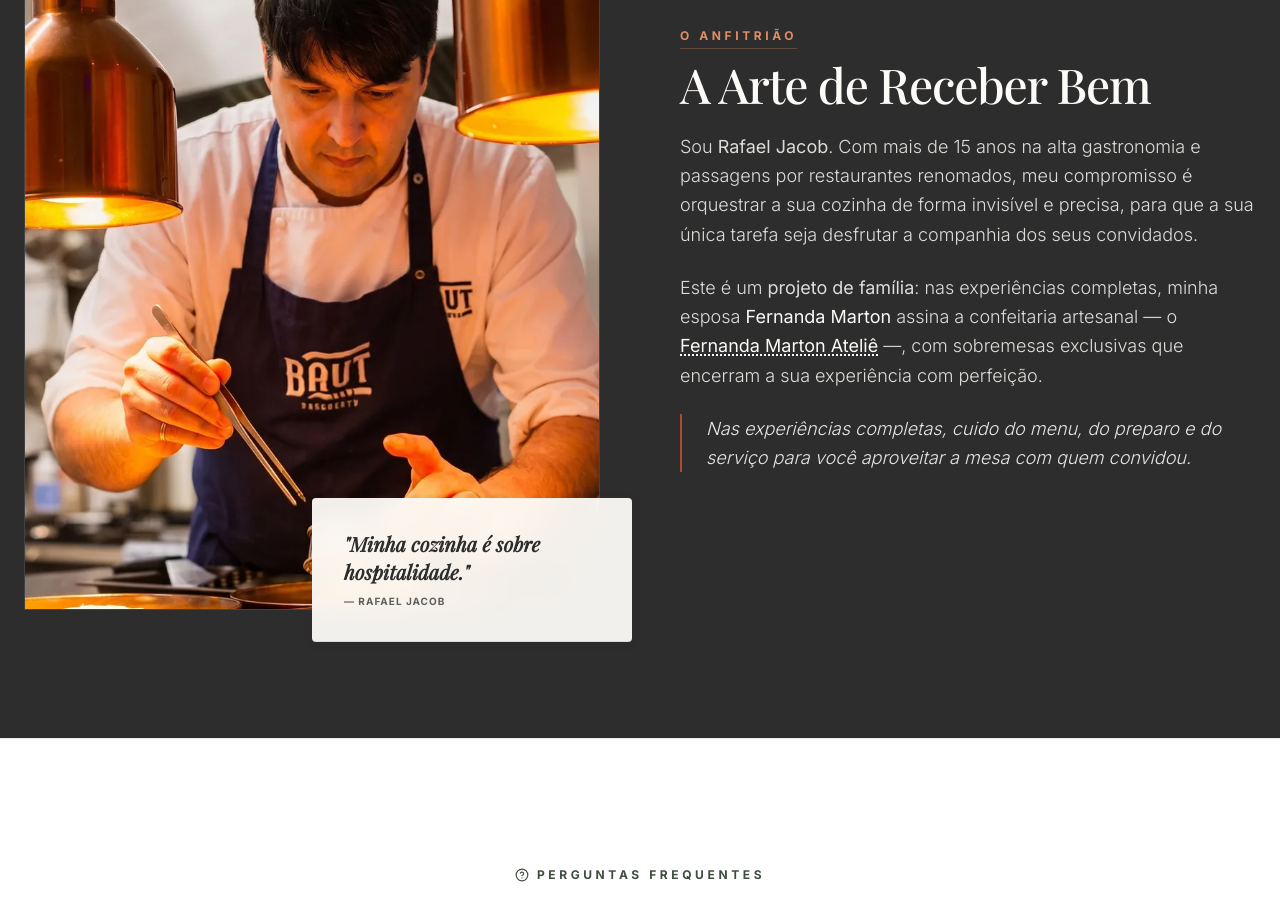
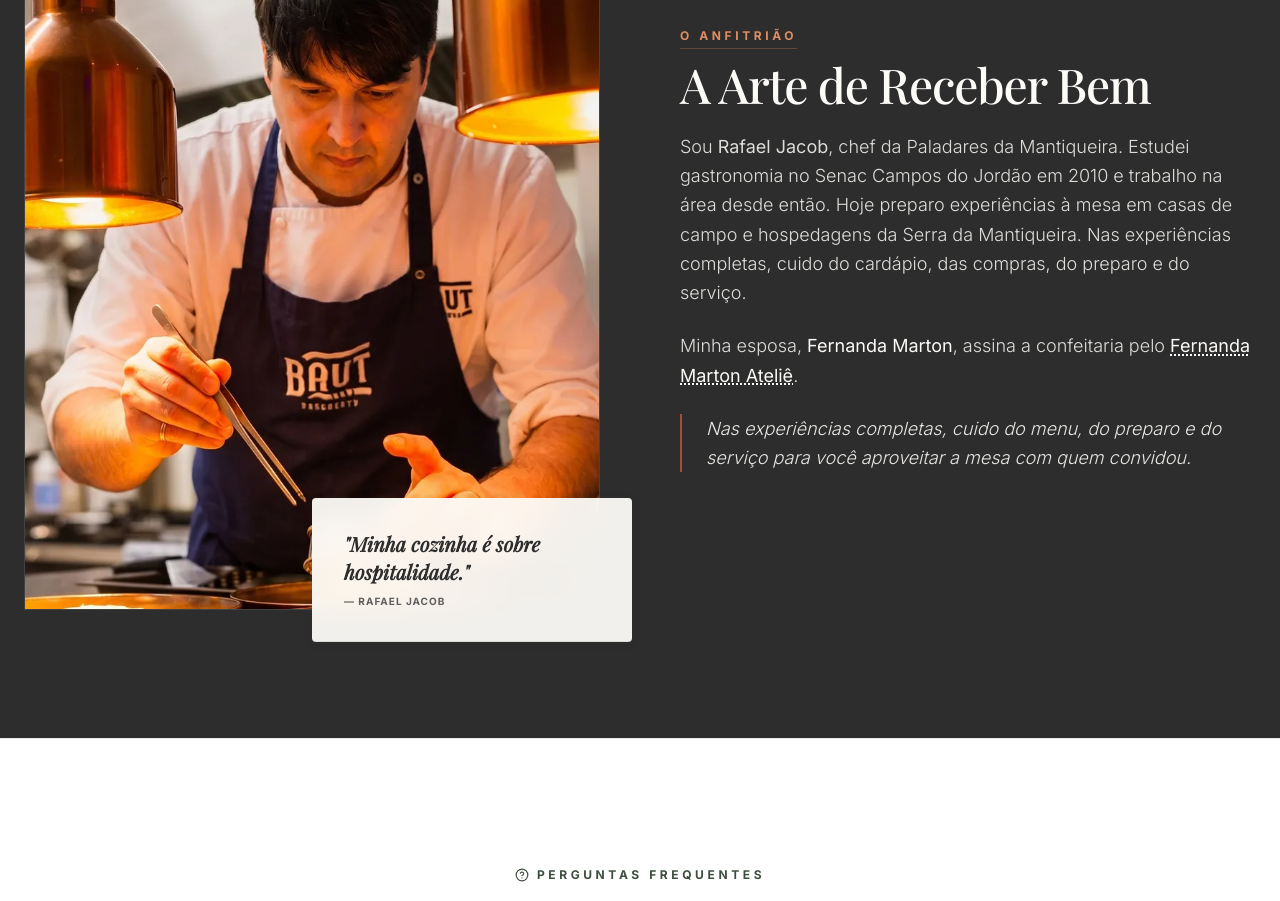
Before and after one commit to mantiqueira12/paladaresdamantiqueira, a React (Vite) app: page / in a window 1280 px wide. Shown: the part 7720-8621 px from the top of the page. Built offline with nearby package versions, Linux system fonts and the light colour scheme.

Commit message:
seo: aplicar biografia factual aprovada

```diff
--- a/scripts/gen-landings.mjs
+++ b/scripts/gen-landings.mjs
@@ -573,7 +573,7 @@ ${headerHtml(n)}
           <div>
             <span class="eyebrow-dark">O Anfitrião</span>
             <h2>A arte de receber bem</h2>
-            <p>Sou <strong>Rafael Jacob</strong>. Com mais de 15 anos na alta gastronomia, meu compromisso é orquestrar a sua cozinha de forma invisível e precisa, para que a sua única tarefa seja desfrutar a companhia dos seus convidados.</p>
+            <p>Sou <strong>Rafael Jacob</strong>, chef da Paladares da Mantiqueira. Estudei gastronomia no Senac Campos do Jordão em 2010 e trabalho na área desde então. Hoje preparo experiências à mesa em casas de campo e hospedagens da Serra da Mantiqueira. Nas experiências completas, cuido do cardápio, das compras, do preparo e do serviço. Minha esposa, Fernanda Marton, assina a confeitaria pelo Fernanda Marton Ateliê.</p>
             <p>É um projeto de família: nas experiências completas, a confeitaria artesanal é assinada pela <strong>Fernanda Marton Ateliê</strong>. Na modalidade Só o Serviço, a contratação é de mão de obra; ingredientes e estrutura ficam com o cliente.</p>
             <p class="quote">"Minha cozinha é sobre hospitalidade."</p>
           </div>
--- a/src/App.tsx
+++ b/src/App.tsx
@@ -323,13 +323,13 @@ export default function App() {
               <SectionHeading className="text-brand-cream">A Arte de Receber Bem</SectionHeading>
               <div className="space-y-6 text-brand-cream/85 font-light leading-relaxed text-lg">
                 <p>
-                  Sou <strong>Rafael Jacob</strong>. Com mais de 15 anos na alta gastronomia e passagens por
-                  restaurantes renomados, meu compromisso é orquestrar a sua cozinha de forma invisível e precisa, para
-                  que a sua única tarefa seja desfrutar a companhia dos seus convidados.
+                  Sou <strong>Rafael Jacob</strong>, chef da Paladares da Mantiqueira. Estudei gastronomia no Senac
+                  Campos do Jordão em 2010 e trabalho na área desde então. Hoje preparo experiências à mesa em casas
+                  de campo e hospedagens da Serra da Mantiqueira. Nas experiências completas, cuido do cardápio,
+                  das compras, do preparo e do serviço.
                 </p>
                 <p>
-                  Este é um <strong>projeto de família</strong>: nas experiências completas, minha esposa{' '}
-                  <strong className="text-brand-cream">Fernanda Marton</strong> assina a confeitaria artesanal — o{' '}
+                  Minha esposa, <strong className="text-brand-cream">Fernanda Marton</strong>, assina a confeitaria pelo{' '}
                   <a
                     href="https://www.instagram.com/fernandamarton.docesmomentos/"
                     target="_blank"
@@ -337,8 +337,7 @@ export default function App() {
                     className="text-brand-cream underline decoration-dotted underline-offset-2 hover:text-brand-terracotta transition-colors"
                   >
                     <strong>Fernanda Marton Ateliê</strong>
-                  </a>{' '}
-                  —, com sobremesas exclusivas que encerram a sua experiência com perfeição.
+                  </a>.
                 </p>
                 <p className="italic border-l-2 border-brand-terracotta pl-6 text-brand-cream/90">
                   Nas experiências completas, cuido do menu, do preparo e do serviço para você aproveitar a mesa com quem convidou.
```
